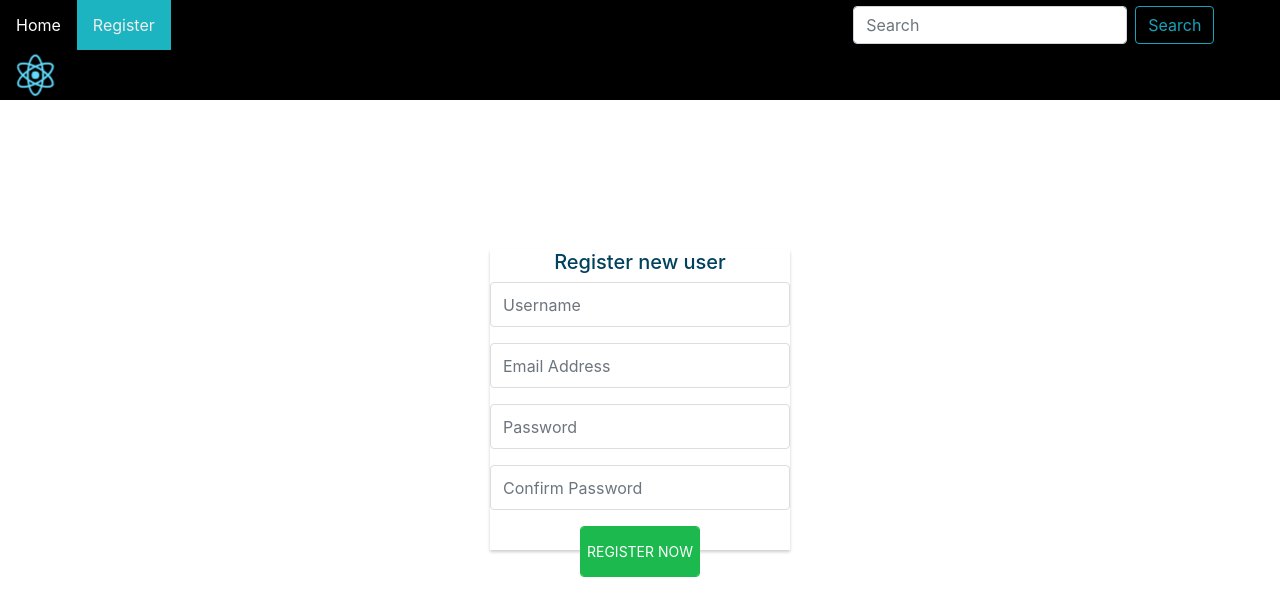
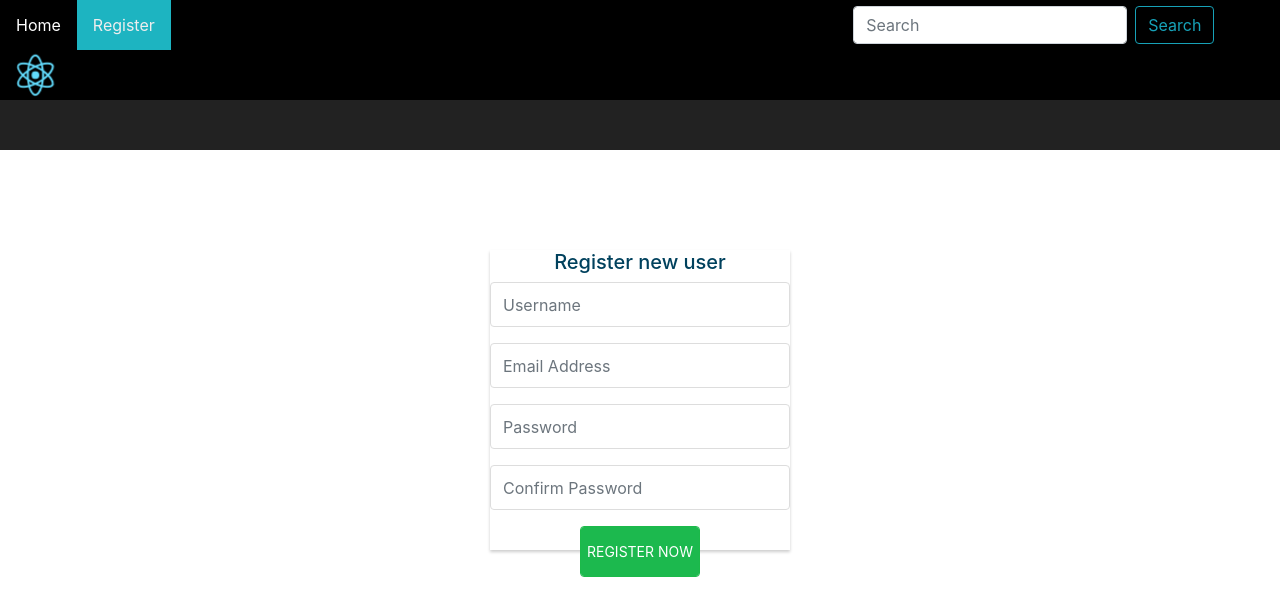
Before and after one commit to KOflyan/admin-app, a React (Create React App) app in the folder admin-front/: page /register in a window 1280 px wide. Shown: the top 616 px of the page. Built offline with nearby package versions, Linux system fonts and the light colour scheme.

Commit message:
Navigation bar style added. Routes changed to match API.

```diff
--- a/admin-front/src/App.css
+++ b/admin-front/src/App.css
@@ -10,7 +10,7 @@
 
 .App-header {
   background-color: #222;
-  height: 150px;
+  height: 50px;
   padding: 20px;
   color: white;
 }
--- a/admin-front/src/App.js
+++ b/admin-front/src/App.js
@@ -12,7 +12,7 @@ class App extends Component {
         <div>
           <Header />
         </div>
-
+        <div className="App-header"></div>
         <div>
           <Content />
         </div>
--- a/admin-front/src/components/Content/index.js
+++ b/admin-front/src/components/Content/index.js
@@ -8,6 +8,7 @@ import Register from './../Register'
 const Content = () => (
   <main>
     <Switch>
+      <Route exact path='/' component={ Home }/>
       <Route path='/home' component={ Home }/>
       <Route path='/login' component={ Login }/>
       <Route path='/register' component={ Register }/>
```
